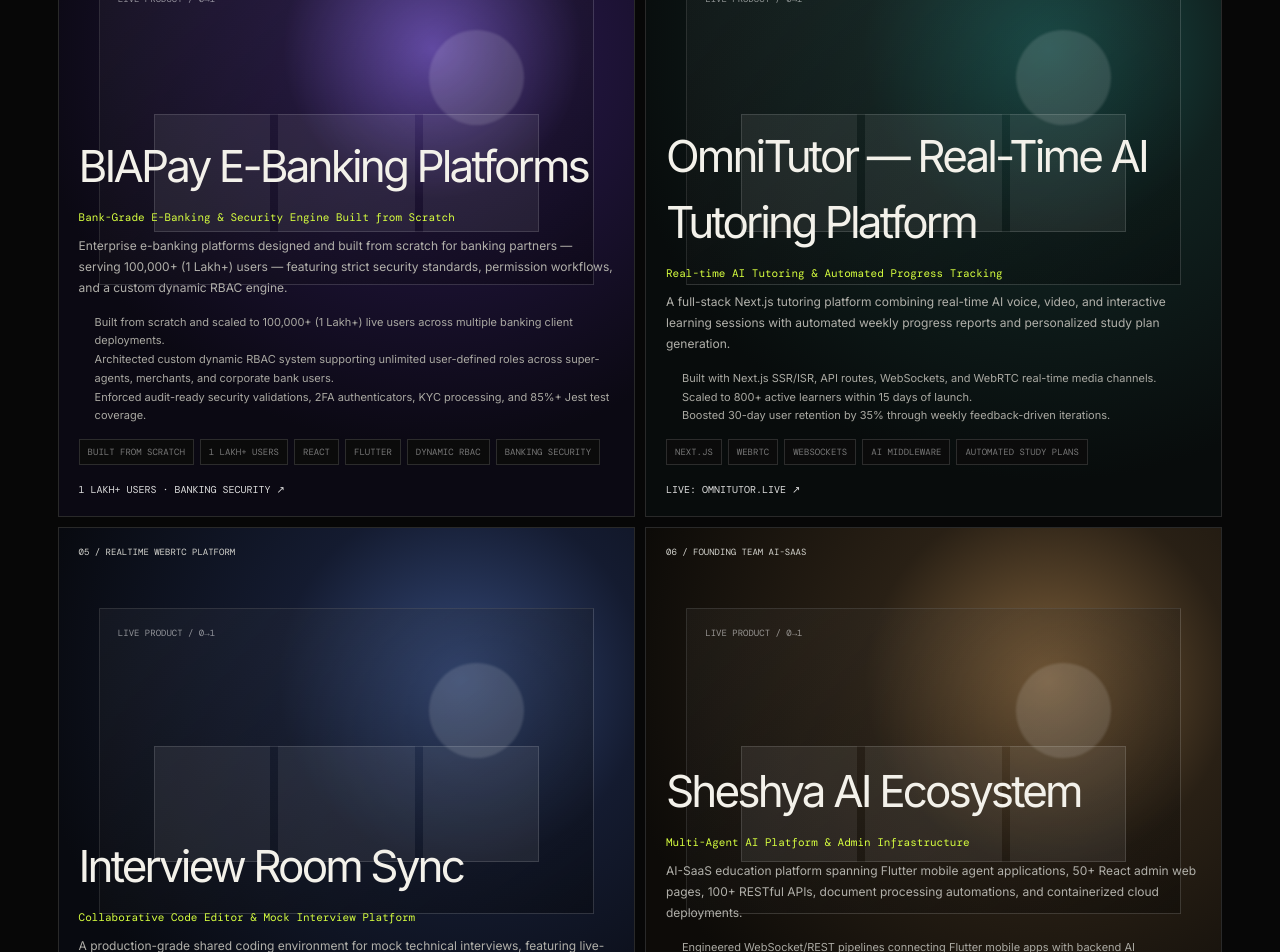
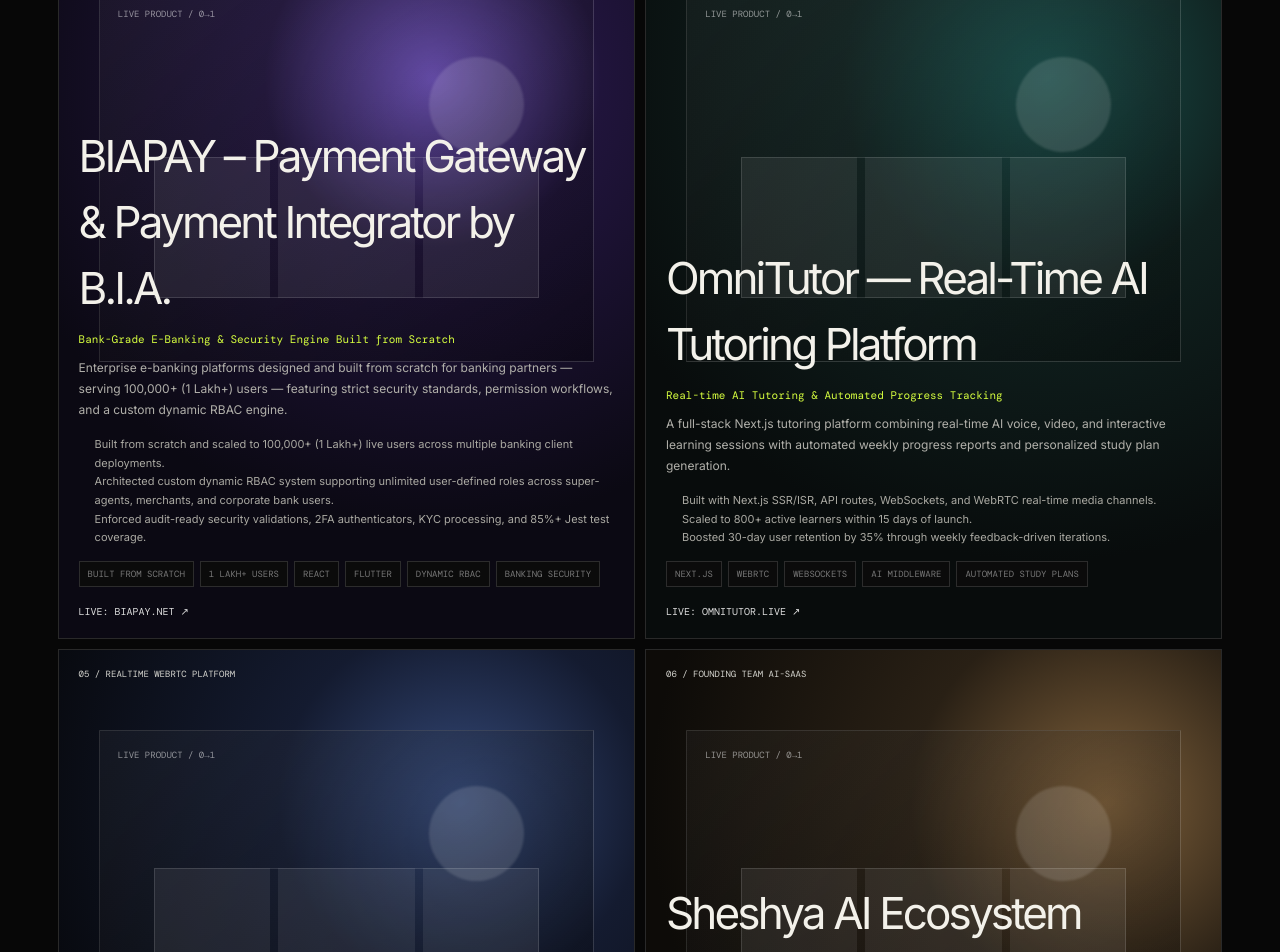
Before and after one commit to pranjalsingh03/mg93, a Next.js app: page / in a window 1280 px wide. Shown: the part 7700-8652 px from the top of the page. Built offline with nearby package versions, Linux system fonts and the light colour scheme.

Commit message:
Update BIAPay live URL to https://biapay.net/

```diff
--- a/src/Components/Projects/projects.tsx
+++ b/src/Components/Projects/projects.tsx
@@ -69,7 +69,7 @@ const allProjects: ProjectItem[] = [
     num: "03 / FINTECH & ENTERPRISE SECURITY",
     categoryTag: "FINTECH",
     categories: ["Fintech", "Web", "Mobile"],
-    title: "BIAPay E-Banking Platforms",
+    title: "BIAPAY – Payment Gateway & Payment Integrator by B.I.A.",
     subtitle: "Bank-Grade E-Banking & Security Engine Built from Scratch",
     description:
       "Enterprise e-banking platforms designed and built from scratch for banking partners — serving 100,000+ (1 Lakh+) users — featuring strict security standards, permission workflows, and a custom dynamic RBAC engine.",
@@ -79,11 +79,11 @@ const allProjects: ProjectItem[] = [
       "Enforced audit-ready security validations, 2FA authenticators, KYC processing, and 85%+ Jest test coverage.",
     ],
     tags: ["Built from Scratch", "1 Lakh+ Users", "React", "Flutter", "Dynamic RBAC", "Banking Security"],
-    linkText: "1 LAKH+ USERS · BANKING SECURITY ↗",
+    linkText: "LIVE: BIAPAY.NET ↗",
     gridSpan: "span 6",
     minHeight: "540px",
     bgGradient: "radial-gradient(circle at 65% 25%, #6f52bd 0, #20143b 25%, #0b0913 67%)",
-    externalUrl: "https://github.com/pranjalsingh03",
+    externalUrl: "https://biapay.net/",
   },
   {
     id: "omnitutor",
@@ -144,7 +144,7 @@ const allProjects: ProjectItem[] = [
     linkText: "FOUNDING ENGINEER · CASE STUDY ↗",
     gridSpan: "span 6",
     minHeight: "540px",
-    bgGradient: "radial-gradient(circle at 70% 25%, #80613b 0, #292015 30%, #0d0b08 70%)",
+    bgGradient: "radial-gradient(circle at 80% 25%, #80613b 0, #292015 30%, #0d0b08 70%)",
     externalUrl: "https://github.com/pranjalsingh03",
   },
 ];
```
